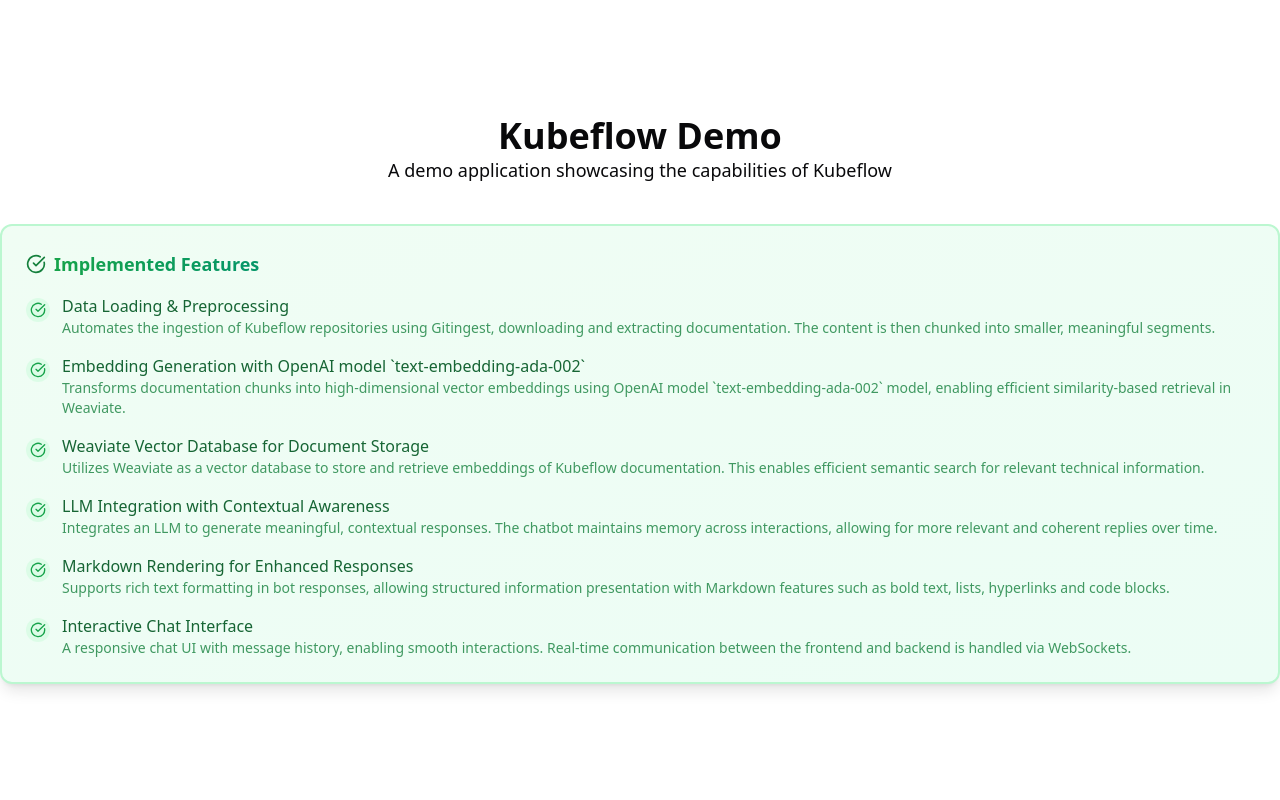
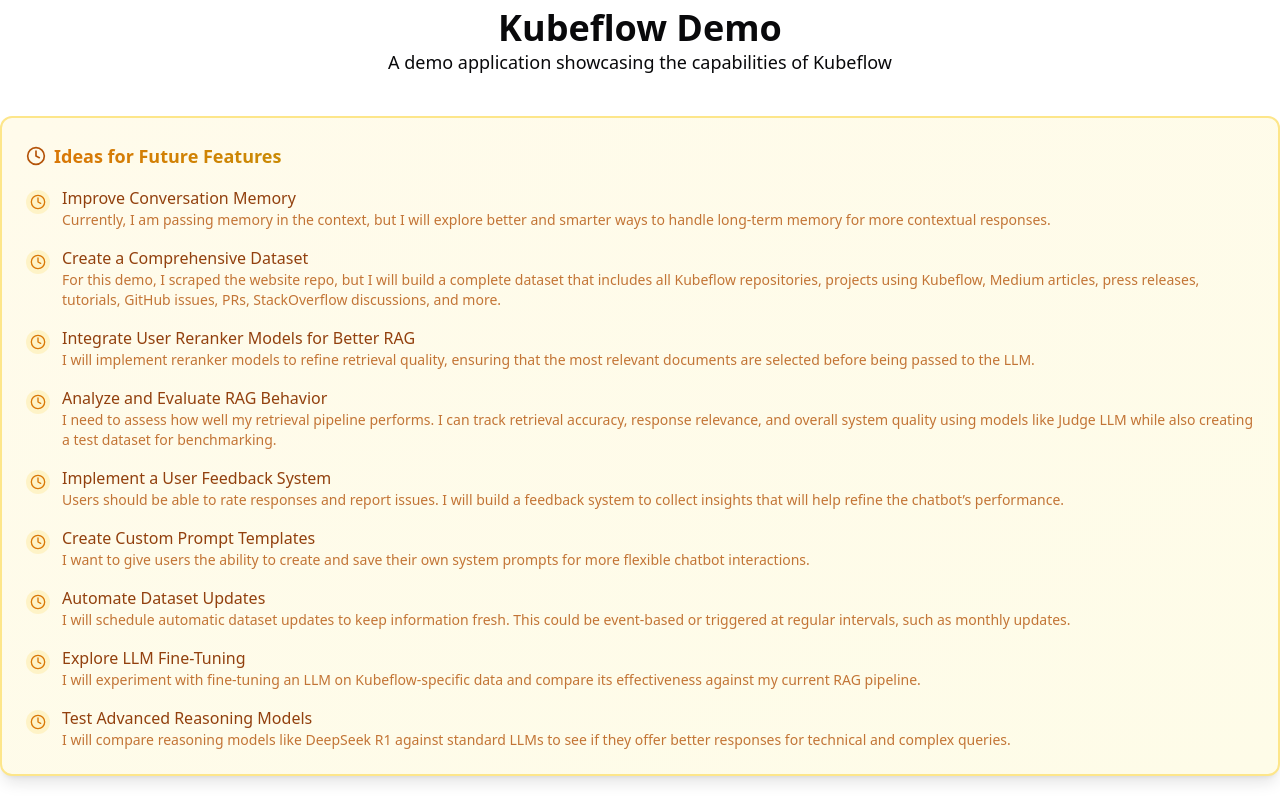
Before and after one commit to KacemMathlouthi/kubeflow-demo, a React (Vite) app in the folder frontend/: page / in a window 1280 px wide. Shown: the top 800 px of the page. Built offline with nearby package versions, Linux system fonts and the light colour scheme.

Commit message:
Feat: Upcoming Features card for Frontend

```diff
--- a/frontend/src/App.tsx
+++ b/frontend/src/App.tsx
@@ -1,5 +1,6 @@
 import './index.css';
 import ImplementedFeatures from './components/implemented-features';
+import UpcomingFeatures from './components/upcoming-features';
 
 function App() {
   return (
@@ -13,6 +14,9 @@
             </p>
           </div>
           <div className="mt-10">
+            <UpcomingFeatures />
+          </div>
+          <div className="mt-10">
             <ImplementedFeatures />
           </div>
         </div>
--- /dev/null
+++ b/frontend/src/components/upcoming-features.tsx
@@ -0,0 +1,67 @@
+import { Card } from "@/components/ui/card"
+import { Clock } from "lucide-react"
+
+export default function UpcomingFeatures() {
+    const features = [
+        {
+          title: "Improve Conversation Memory",
+          description: "Currently, I am passing memory in the context, but I will explore better and smarter ways to handle long-term memory for more contextual responses.",
+        },
+        {
+          title: "Create a Comprehensive Dataset",
+          description: "For this demo, I scraped the website repo, but I will build a complete dataset that includes all Kubeflow repositories, projects using Kubeflow, Medium articles, press releases, tutorials, GitHub issues, PRs, StackOverflow discussions, and more.",
+        },
+        {
+          title: "Integrate User Reranker Models for Better RAG",
+          description: "I will implement reranker models to refine retrieval quality, ensuring that the most relevant documents are selected before being passed to the LLM.",
+        },
+        {
+          title: "Analyze and Evaluate RAG Behavior",
+          description: "I need to assess how well my retrieval pipeline performs. I can track retrieval accuracy, response relevance, and overall system quality using models like Judge LLM while also creating a test dataset for benchmarking.",
+        },
+        {
+          title: "Implement a User Feedback System",
+          description: "Users should be able to rate responses and report issues. I will build a feedback system to collect insights that will help refine the chatbot’s performance.",
+        },
+        {
+          title: "Create Custom Prompt Templates",
+          description: "I want to give users the ability to create and save their own system prompts for more flexible chatbot interactions.",
+        },
+        {
+          title: "Automate Dataset Updates",
+          description: "I will schedule automatic dataset updates to keep information fresh. This could be event-based or triggered at regular intervals, such as monthly updates.",
+        },
+        {
+          title: "Explore LLM Fine-Tuning",
+          description: "I will experiment with fine-tuning an LLM on Kubeflow-specific data and compare its effectiveness against my current RAG pipeline.",
+        },
+        {
+          title: "Test Advanced Reasoning Models",
+          description: "I will compare reasoning models like DeepSeek R1 against standard LLMs to see if they offer better responses for technical and complex queries.",
+        },
+    ];
+
+  return (
+    <Card className="p-6 shadow-lg border-2 border-amber-200 dark:border-amber-800 bg-gradient-to-br from-amber-50 to-yellow-50 dark:from-amber-900/20 dark:to-yellow-900/20 backdrop-blur-sm">
+      <h3 className="text-lg font-bold mb-4 text-amber-700 dark:text-amber-400 flex items-center">
+        <Clock className="h-5 w-5 mr-2" />
+        <span className="bg-gradient-to-r from-amber-600 to-yellow-600 bg-clip-text text-transparent">
+          Ideas for Future Features
+        </span>
+      </h3>
+      <ul className="space-y-4">
+        {features.map((feature, index) => (
+          <li key={index} className="flex items-start animate-fade-in" style={{ animationDelay: `${index * 0.1}s` }}>
+            <div className="mt-1 mr-3 h-6 w-6 rounded-full bg-amber-100 dark:bg-amber-900/30 flex items-center justify-center flex-shrink-0">
+              <Clock className="h-4 w-4 text-amber-600 dark:text-amber-400" />
+            </div>
+            <div>
+              <p className="font-medium text-amber-800 dark:text-amber-300">{feature.title}</p>
+              <p className="text-sm text-amber-700 dark:text-amber-400 opacity-80">{feature.description}</p>
+            </div>
+          </li>
+        ))}
+      </ul>
+    </Card>
+  )
+}
```
